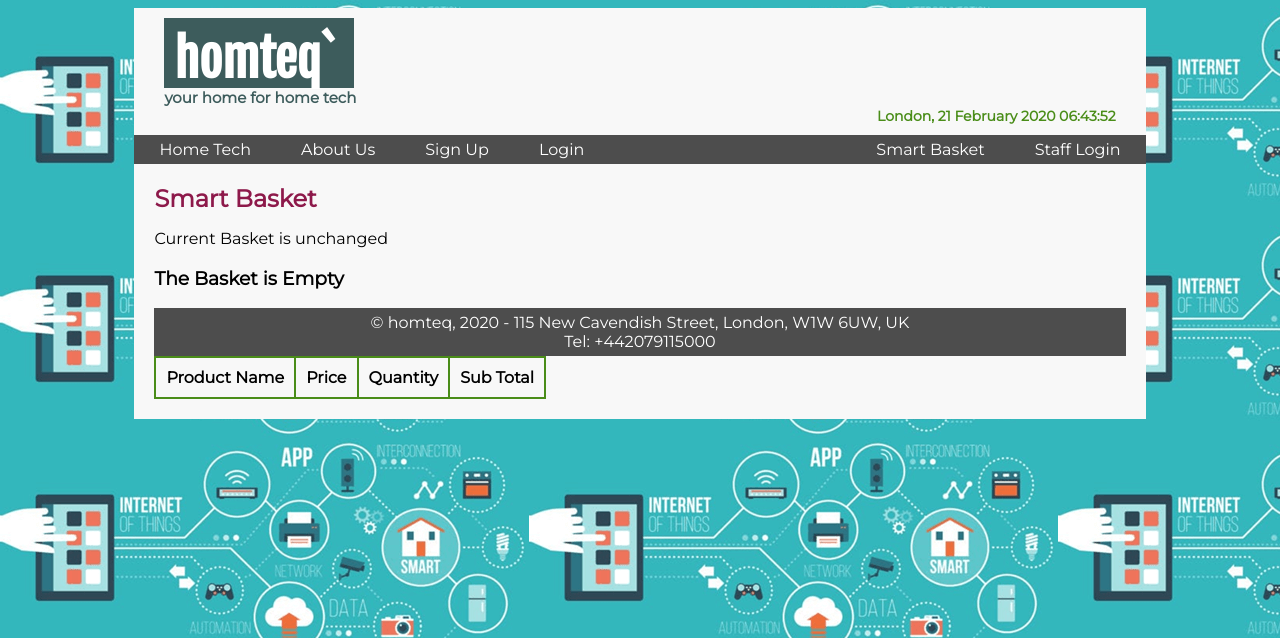
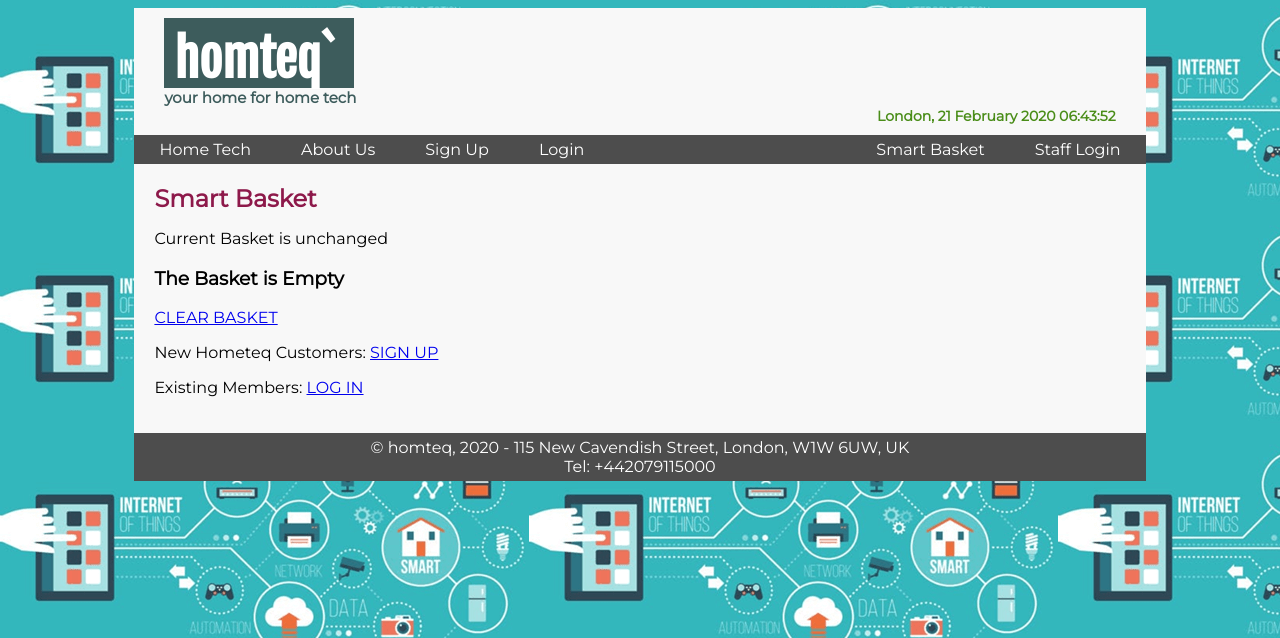
Before and after one commit to Vasee710/Server-Side-Tutorial_IIT, a PHP site: page /basket.php in a window 1280 px wide. Shown: the top 638 px of the page. Run offline with PHP 8.4, Linux system fonts and the light colour scheme; lists and menus that the app fills with data are empty.

Commit message:
Added clear basket and remove item options

```diff
--- a/Tutorials/basket.php
+++ b/Tutorials/basket.php
@@ -14,7 +14,17 @@
 
 echo "<h4>".$pagename."</h4>";  //display the name of the page on the webpage
 
+//remove an item from the basket
+if(isset($_POST['id_To_Delete'])){
+    $delprodid = $_POST['id_To_Delete'];
+    unset($_SESSION['basket'][$delprodid]);
+    echo "1 item is removed from the basket...";
+    if(!isset($_SESSION['basket'])){
+        unset($_SESSION['basket']);
+    }
+}
 
+//when adding an item to the basket
 if (isset($_POST['h_prodid'])) {
     $newprodid = $_POST['h_prodid'];
     $reququantity = $_POST['p_quantity'];
@@ -30,16 +40,14 @@
     echo "<p> Current Basket is unchanged </p>";
 }
 
-//if(isset($_POST['h_prodid'])){
-
+//displaying the basket
+if(isset($_SESSION['basket'])){
     //table for the basket session
     echo "<table border = '0px'>";
-    echo "<tr> <th>Product Name</th> <th>Price</th> <th>Quantity</th> <th>Sub Total</th> </tr>";
-
-    if(isset($_SESSION['basket'])){
+    echo "<tr> <th>Product Name</th> <th>Price</th> <th>Quantity</th> <th>Sub Total</th> <th>Action</th> </tr> ";
     $total = 0;
     foreach ($_SESSION['basket'] as $newprodid => $reququantity) {
-            $SQL = "SELECT prodName, prodPicNameLarge, prodDescripLong, prodPrice, prodQuantity from Product where prodId = $newprodid";
+        $SQL = "SELECT prodId, prodName, prodPicNameLarge, prodDescripLong, prodPrice, prodQuantity from Product where prodId = $newprodid";
         $exeSQL = mysqli_query($conn, $SQL) or die;
         $arrayp = mysqli_fetch_array($exeSQL);
         $subTotal = $arrayp['prodPrice'] * $reququantity;
@@ -49,12 +57,14 @@
         echo "<td>&#163 ". $arrayp['prodPrice']. "</td>";
         echo "<td>".$_SESSION['basket'][$newprodid]."</td>";
         echo "<td style = 'text-align: right'>&#163 ".$subTotal. "</td>";
+        echo "<td> <form method = 'post' action = 'basket.php'> <input type = 'submit' value = 'REMOVE'>";
+        echo "<input type = 'hidden' name = 'id_To_Delete' value = ".$newprodid. ">";
         echo "</tr>";
 
 
     }
     echo "<tr>";
-        echo "<td colspan = '3'> Grand Total </td> <td style = 'text-align: right'>&#163 ".$total."</td> ";
+    echo "<td colspan = '3'> Grand Total </td> <td style = 'text-align: right'>&#163 ".$total."</td> <td> </td> ";
     echo "</tr>";
     echo "</table>";
 
@@ -63,7 +73,12 @@
 }
 
 
-//}
+//to clear the basket
+echo "<p> <a href = 'clearbasket.php'> CLEAR BASKET </a> </p>";
+
+echo "<p> New Hometeq Customers:  <a href = 'signup.php'> SIGN UP </a> </p>";
+echo "<p> Existing Members:  <a href = 'login.php'>  LOG IN </a> </p>";
+
 
 include ("footfile.html"); //include footer layout
 
```
Also changed, not shown: Tutorials/clearbasket.php (added, +23 -0 lines). Lines whose indentation alone changed are shown as unchanged.
